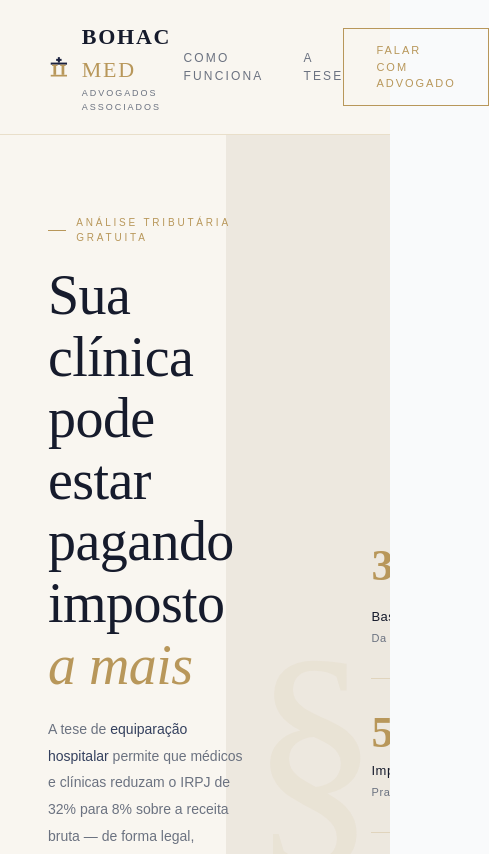
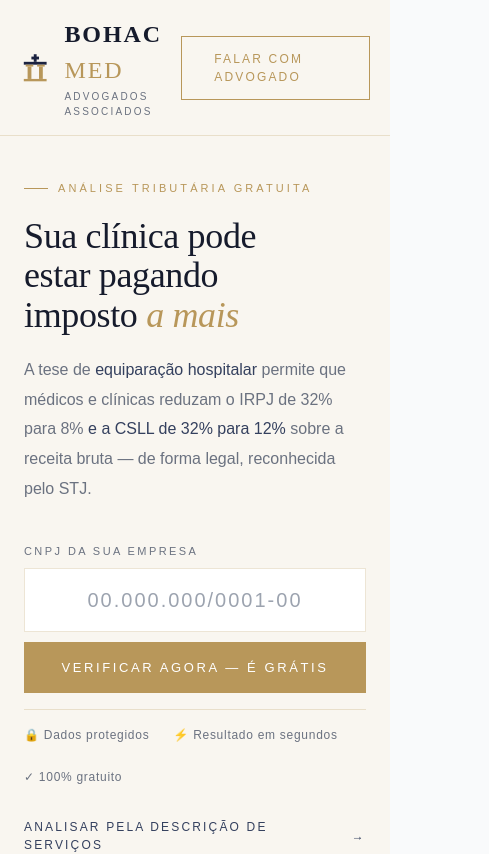
Before and after one commit to BohacAdv/bohac-med, a Next.js app: page / in a window 390 px wide. Shown: the top 854 px of the page, 489 px wide, since content can reach past the window. Built offline with nearby package versions, Linux system fonts and the light colour scheme.

Commit message:
Ajustes visuais da home: alinhamento dos stats, info CSLL, fontes maiores e responsividade mobile

```diff
--- a/src/app/globals.css
+++ b/src/app/globals.css
@@ -32,11 +32,11 @@ body {
   .btn-gold {
     display: inline-block;
     font-family: 'Jost', sans-serif;
-    font-size: 11px;
+    font-size: 12px;
     letter-spacing: 0.2em;
     font-weight: 500;
     text-transform: uppercase;
-    padding: 14px 32px;
+    padding: 15px 32px;
     background: var(--gold);
     color: #fff;
     text-decoration: none;
@@ -49,7 +49,7 @@ body {
 
   .btn-outline-gold {
     display: inline-block;
-    font-size: 11px;
+    font-size: 12px;
     letter-spacing: 0.18em;
     font-weight: 500;
     text-transform: uppercase;
@@ -67,7 +67,7 @@ body {
     display: inline-flex;
     align-items: center;
     gap: 10px;
-    font-size: 10px;
+    font-size: 11px;
     letter-spacing: 0.28em;
     font-weight: 400;
     color: var(--gold);
@@ -88,7 +88,7 @@ body {
     border: 1px solid var(--line);
     background: #fff;
     font-family: 'Jost', sans-serif;
-    font-size: 14px;
+    font-size: 15px;
     font-weight: 300;
     color: var(--dark);
     outline: none;
--- a/src/app/layout.tsx
+++ b/src/app/layout.tsx
@@ -1,4 +1,4 @@
-import type { Metadata } from "next";
+import type { Metadata, Viewport } from "next";
 import { Inter } from "next/font/google";
 import "./globals.css";
 
@@ -16,6 +16,11 @@ export const metadata: Metadata = {
   },
 };
 
+export const viewport: Viewport = {
+  width: "device-width",
+  initialScale: 1,
+};
+
 export default function RootLayout({ children }: { children: React.ReactNode }) {
   return (
     <html lang="pt-BR">
--- a/src/app/page.tsx
+++ b/src/app/page.tsx
@@ -49,29 +49,29 @@ export default function HomePage() {
     <main style={{ background: "var(--cream)", fontFamily: "'Jost', sans-serif", color: "var(--dark)" }}>
 
       {/* ── NAV ── */}
-      <nav style={{
+      <nav className="nav-bar" style={{
         display: "flex", alignItems: "center", justifyContent: "space-between",
         padding: "1.25rem 3rem",
         borderBottom: "1px solid var(--line)",
         background: "var(--cream)",
         position: "sticky", top: 0, zIndex: 10,
       }}>
-        <div style={{ display: "flex", alignItems: "center", gap: 12 }}>
-          <BrandMark size={34} />
+        <div style={{ display: "flex", alignItems: "center", gap: 14 }}>
+          <BrandMark size={46} />
           <div style={{ display: "flex", flexDirection: "column", gap: 1 }}>
-            <span style={{ fontFamily: "'Cormorant Garamond', serif", fontSize: 22, fontWeight: 600, letterSpacing: "0.08em" }}>
+            <span style={{ fontFamily: "'Cormorant Garamond', serif", fontSize: 24, fontWeight: 600, letterSpacing: "0.08em" }}>
               BOHAC <span style={{ fontWeight: 300, color: "var(--gold)" }}>MED</span>
             </span>
-            <span style={{ fontSize: 9, letterSpacing: "0.22em", fontWeight: 300, color: "var(--muted)", textTransform: "uppercase" }}>
+            <span style={{ fontSize: 10, letterSpacing: "0.22em", fontWeight: 300, color: "var(--muted)", textTransform: "uppercase" }}>
               Advogados Associados
             </span>
           </div>
         </div>
-        <div style={{ display: "flex", gap: "2.5rem" }}>
-          <a href="#como-funciona" style={{ fontSize: 12, letterSpacing: "0.18em", fontWeight: 400, color: "var(--muted)", textDecoration: "none", textTransform: "uppercase" }}>
+        <div className="nav-links" style={{ display: "flex", gap: "2.5rem" }}>
+          <a href="#como-funciona" style={{ fontSize: 13, letterSpacing: "0.18em", fontWeight: 400, color: "var(--muted)", textDecoration: "none", textTransform: "uppercase" }}>
             Como funciona
           </a>
-          <a href="#sobre" style={{ fontSize: 12, letterSpacing: "0.18em", fontWeight: 400, color: "var(--muted)", textDecoration: "none", textTransform: "uppercase" }}>
+          <a href="#sobre" style={{ fontSize: 13, letterSpacing: "0.18em", fontWeight: 400, color: "var(--muted)", textDecoration: "none", textTransform: "uppercase" }}>
             A tese
           </a>
         </div>
@@ -86,8 +86,8 @@ export default function HomePage() {
       </nav>
 
       {/* ── HERO ── */}
-      <section style={{
-        minHeight: "calc(100vh - 68px)",
+      <section className="hero-section" style={{
+        minHeight: "calc(100vh - 78px)",
         display: "grid",
         gridTemplateColumns: "1fr 1fr",
         position: "relative",
@@ -95,13 +95,13 @@ export default function HomePage() {
         borderBottom: "1px solid var(--line)",
       }}>
         {/* fundo direito */}
-        <div style={{
+        <div className="hero-bg-panel" style={{
           position: "absolute", right: 0, top: 0, bottom: 0, width: "42%",
           background: "var(--cream-dark)", zIndex: 0,
         }} />
 
         {/* marca d'água */}
-        <div style={{
+        <div className="hero-watermark" style={{
           position: "absolute", right: "6%", top: "50%",
           transform: "translateY(-50%)",
           fontFamily: "'Cormorant Garamond', serif", fontSize: 260, fontWeight: 300,
@@ -110,7 +110,7 @@ export default function HomePage() {
         }}>§</div>
 
         {/* coluna esquerda */}
-        <div style={{
+        <div className="hero-left" style={{
           position: "relative", zIndex: 1,
           display: "flex", flexDirection: "column", justifyContent: "center",
           padding: "5rem 3.5rem 5rem 3rem",
@@ -118,7 +118,7 @@ export default function HomePage() {
           <div className="section-tag-el" style={{ marginBottom: "1.25rem" }}>Análise tributária gratuita</div>
           <h1 style={{
             fontFamily: "'Cormorant Garamond', serif",
-            fontSize: 56,
+            fontSize: "clamp(36px, 6vw, 60px)",
             fontWeight: 300,
             lineHeight: 1.1,
             marginBottom: "1.25rem",
@@ -128,15 +128,16 @@ export default function HomePage() {
             estar pagando<br />
             imposto <em style={{ fontStyle: "italic", color: "var(--gold)" }}>a mais</em>
           </h1>
-          <p style={{ fontSize: 14, fontWeight: 300, lineHeight: 1.9, color: "var(--muted)", maxWidth: 420, marginBottom: "2.5rem" }}>
+          <p style={{ fontSize: 16, fontWeight: 300, lineHeight: 1.85, color: "var(--muted)", maxWidth: 460, marginBottom: "2.5rem" }}>
             A tese de <strong style={{ fontWeight: 500, color: "var(--mid)" }}>equiparação hospitalar</strong> permite que médicos
-            e clínicas reduzam o IRPJ de 32% para 8% sobre a receita bruta — de forma legal, reconhecida pelo STJ.
+            e clínicas reduzam o IRPJ de 32% para 8% <strong style={{ fontWeight: 500, color: "var(--mid)" }}>e a CSLL de 32% para 12%</strong> sobre
+            a receita bruta — de forma legal, reconhecida pelo STJ.
           </p>
 
           {/* Formulário CNPJ */}
           <form onSubmit={handleAnalisar} style={{ maxWidth: 460 }}>
             <label style={{
-              display: "block", fontSize: 10, letterSpacing: "0.22em",
+              display: "block", fontSize: 11, letterSpacing: "0.22em",
               color: "var(--muted)", textTransform: "uppercase", marginBottom: 8,
             }}>
               CNPJ da sua empresa
@@ -152,12 +153,12 @@ export default function HomePage() {
               maxLength={18}
               disabled={carregando}
             />
-            {erro && <p style={{ fontSize: 12, color: "#b91c1c", marginTop: 8 }}>{erro}</p>}
+            {erro && <p style={{ fontSize: 13, color: "#b91c1c", marginTop: 8 }}>{erro}</p>}
             <button
               type="submit"
               disabled={carregando}
               className="btn-gold"
-              style={{ width: "100%", textAlign: "center", marginTop: 10, padding: "16px 32px", fontSize: 12 }}
+              style={{ width: "100%", textAlign: "center", marginTop: 10, padding: "16px 32px", fontSize: 13 }}
             >
               {carregando ? (
                 <span style={{ display: "flex", alignItems: "center", justifyContent: "center", gap: 8 }}>
@@ -174,16 +175,17 @@ export default function HomePage() {
             </button>
 
             {/* Trust bar */}
-            <div style={{
+            <div className="trust-bar" style={{
               display: "flex", gap: "1.5rem", marginTop: "1rem",
               paddingTop: "1rem", borderTop: "1px solid var(--line)",
+              flexWrap: "wrap",
             }}>
               {[
                 { icon: "🔒", texto: "Dados protegidos" },
                 { icon: "⚡", texto: "Resultado em segundos" },
                 { icon: "✓", texto: "100% gratuito" },
               ].map(({ icon, texto }) => (
-                <span key={texto} style={{ fontSize: 11, color: "var(--muted)", letterSpacing: "0.06em", display: "flex", alignItems: "center", gap: 5 }}>
+                <span key={texto} style={{ fontSize: 12, color: "var(--muted)", letterSpacing: "0.06em", display: "flex", alignItems: "center", gap: 5 }}>
                   {icon} {texto}
                 </span>
               ))}
@@ -192,7 +194,7 @@ export default function HomePage() {
 
           <div style={{ marginTop: "1.75rem" }}>
             <a href="/analise" style={{
-              fontSize: 11, letterSpacing: "0.18em", fontWeight: 400, textTransform: "uppercase",
+              fontSize: 12, letterSpacing: "0.18em", fontWeight: 400, textTransform: "uppercase",
               color: "var(--mid)", textDecoration: "none", display: "inline-flex", alignItems: "center", gap: 8,
               borderBottom: "1px solid var(--line)", paddingBottom: 2,
             }}>
@@ -202,17 +204,18 @@ export default function HomePage() {
         </div>
 
         {/* coluna direita — stats */}
-        <div style={{
+        <div className="hero-right" style={{
           position: "relative", zIndex: 1,
           display: "flex", flexDirection: "column", justifyContent: "center",
-          padding: "5rem 3rem 5rem 4rem",
+          paddingTop: "5rem", paddingRight: "3rem", paddingBottom: "5rem",
+          paddingLeft: "calc(16% + 1.5rem)",
         }}>
           {[
             {
               num: "32→8%",
-              detalhe: "de redução",
-              label: "Base de cálculo do IRPJ",
-              sub: "Da receita bruta, não do lucro",
+              detalhe: "de redução · IRPJ",
+              label: "Redução do IRPJ e da CSLL",
+              sub: "IRPJ: de 32% para 8% · CSLL: de 32% para 12% — sobre a receita bruta, não o lucro",
             },
             {
               num: "5 anos",
@@ -229,25 +232,25 @@ export default function HomePage() {
           ].map(({ num, detalhe, label, sub }, i) => (
             <div key={i}>
               {i > 0 && <div style={{ height: 1, background: "var(--line)", margin: "2rem 0" }} />}
-              <div style={{ display: "flex", alignItems: "baseline", gap: 10, marginBottom: 6 }}>
+              <div style={{ display: "flex", alignItems: "baseline", gap: 10, marginBottom: 6, flexWrap: "wrap" }}>
                 <span style={{
                   fontFamily: "'Cormorant Garamond', serif",
-                  fontSize: 44, fontWeight: 600,
+                  fontSize: 48, fontWeight: 600,
                   color: "var(--gold)", lineHeight: 1,
                 }}>
                   {num}
                 </span>
                 <span style={{
-                  fontSize: 11, letterSpacing: "0.14em",
+                  fontSize: 12, letterSpacing: "0.14em",
                   color: "var(--gold-dark)", textTransform: "uppercase", fontWeight: 500,
                 }}>
                   {detalhe}
                 </span>
               </div>
-              <div style={{ fontSize: 13, fontWeight: 500, color: "var(--dark)", letterSpacing: "0.04em", marginBottom: 3 }}>
+              <div style={{ fontSize: 14, fontWeight: 500, color: "var(--dark)", letterSpacing: "0.04em", marginBottom: 4 }}>
                 {label}
               </div>
-              <div style={{ fontSize: 11, color: "var(--muted)", letterSpacing: "0.06em" }}>
+              <div style={{ fontSize: 12, color: "var(--muted)", letterSpacing: "0.04em", lineHeight: 1.6, maxWidth: 320 }}>
                 {sub}
               </div>
             </div>
@@ -263,23 +266,23 @@ export default function HomePage() {
         flexWrap: "wrap",
       }}>
         {[
-          "⚖️  Art. 15, §1°, III, \"a\" — Lei 9.249/95",
+          "⚖️  Arts. 15 e 20, Lei 9.249/95 — IRPJ e CSLL",
           "🏛️  STJ — Recurso Repetitivo Tema 217",
           "🏥  38 CNAEs elegíveis — Divisão 86 IBGE",
         ].map(item => (
-          <span key={item} style={{ fontSize: 11, letterSpacing: "0.12em", color: "rgba(245,240,232,0.45)", fontWeight: 300 }}>
+          <span key={item} style={{ fontSize: 12, letterSpacing: "0.1em", color: "rgba(245,240,232,0.45)", fontWeight: 300 }}>
             {item}
           </span>
         ))}
       </div>
 
       {/* ── O QUE É A TESE ── */}
-      <section id="sobre" style={{ padding: "6rem 3rem", borderBottom: "1px solid var(--line)" }}>
+      <section id="sobre" className="content-section" style={{ padding: "6rem 3rem", borderBottom: "1px solid var(--line)" }}>
         <div className="section-tag-el">A tese tributária</div>
-        <h2 style={{ fontFamily: "'Cormorant Garamond', serif", fontSize: 40, fontWeight: 300, marginBottom: "4rem", maxWidth: 560 }}>
+        <h2 style={{ fontFamily: "'Cormorant Garamond', serif", fontSize: "clamp(30px, 4vw, 44px)", fontWeight: 300, marginBottom: "4rem", maxWidth: 560 }}>
           O que é a <em style={{ fontStyle: "italic" }}>equiparação hospitalar</em>?
         </h2>
-        <div style={{ display: "grid", gridTemplateColumns: "repeat(3, 1fr)", gap: "1.5px", background: "var(--line)", border: "1px solid var(--line)" }}>
+        <div className="tese-grid" style={{ display: "grid", gridTemplateColumns: "repeat(3, 1fr)", gap: "1.5px", background: "var(--line)", border: "1px solid var(--line)" }}>
           {[
             {
               icon: "⚖️",
@@ -289,7 +292,7 @@ export default function HomePage() {
             {
               icon: "📉",
               titulo: "Redução real de impostos",
-              texto: "A base de cálculo do IRPJ cai de 32% para 8% sobre a receita bruta. Para uma clínica com R$500 mil de faturamento anual, isso pode representar mais de R$60 mil de economia.",
+              texto: "A base de cálculo do IRPJ cai de 32% para 8% e a da CSLL de 32% para 12% sobre a receita bruta. Para uma clínica com R$500 mil de faturamento anual, isso pode representar mais de R$60 mil de economia.",
             },
             {
               icon: "🏥",
@@ -299,21 +302,21 @@ export default function HomePage() {
           ].map(({ icon, titulo, texto }) => (
             <div key={titulo} style={{ background: "var(--cream)", padding: "2.5rem 2rem" }}>
               <div style={{
-                width: 36, height: 36, border: "1px solid var(--gold)",
+                width: 56, height: 56, border: "1px solid var(--gold)",
                 display: "flex", alignItems: "center", justifyContent: "center",
-                marginBottom: "1.25rem", fontSize: 18,
+                marginBottom: "1.25rem", fontSize: 28,
               }}>{icon}</div>
-              <div style={{ fontFamily: "'Cormorant Garamond', serif", fontSize: 18, fontWeight: 600, marginBottom: "0.75rem" }}>
+              <div style={{ fontFamily: "'Cormorant Garamond', serif", fontSize: 20, fontWeight: 600, marginBottom: "0.75rem" }}>
                 {titulo}
               </div>
-              <p style={{ fontSize: 13, fontWeight: 300, lineHeight: 1.85, color: "var(--muted)" }}>{texto}</p>
+              <p style={{ fontSize: 15, fontWeight: 300, lineHeight: 1.8, color: "var(--muted)" }}>{texto}</p>
             </div>
           ))}
         </div>
       </section>
 
       {/* ── COMO FUNCIONA ── */}
-      <section id="como-funciona" style={{ padding: "6rem 3rem", background: "var(--dark)" }}>
+      <section id="como-funciona" className="content-section" style={{ padding: "6rem 3rem", background: "var(--dark)" }}>
         <div style={{ position: "relative" }}>
           <div style={{
             position: "absolute", right: -60, top: -60,
@@ -322,16 +325,16 @@ export default function HomePage() {
           }}>B</div>
           <div style={{
             display: "inline-flex", alignItems: "center", gap: 10,
-            fontSize: 10, letterSpacing: "0.28em", fontWeight: 400,
+            fontSize: 11, letterSpacing: "0.28em", fontWeight: 400,
             color: "var(--gold-light)", textTransform: "uppercase", marginBottom: "1rem",
           }}>
             <span style={{ display: "block", width: 24, height: 1, background: "var(--gold-light)" }} />
             Como funciona
           </div>
-          <h2 style={{ fontFamily: "'Cormorant Garamond', serif", fontSize: 40, fontWeight: 300, color: "#F5F0E8", marginBottom: "4rem" }}>
+          <h2 style={{ fontFamily: "'Cormorant Garamond', serif", fontSize: "clamp(30px, 4vw, 44px)", fontWeight: 300, color: "#F5F0E8", marginBottom: "4rem" }}>
             Análise em <em style={{ fontStyle: "italic", color: "var(--gold-light)" }}>menos de 10 segundos</em>
           </h2>
-          <div style={{ display: "grid", gridTemplateColumns: "repeat(4, 1fr)", gap: "2rem" }}>
+          <div className="funciona-grid" style={{ display: "grid", gridTemplateColumns: "repeat(4, 1fr)", gap: "2rem" }}>
             {[
               { num: "01", titulo: "Informe o CNPJ", texto: "Digite o CNPJ da sua clínica ou empresa médica. Consultamos os dados diretamente na Receita Federal." },
               { num: "02", titulo: "Análise automática", texto: "Verificamos os CNAEs cadastrados e os comparamos com a lista de atividades elegíveis para a tese." },
@@ -340,8 +343,8 @@ export default function HomePage() {
             ].map(({ num, titulo, texto }) => (
               <div key={num} style={{ borderTop: "1px solid rgba(184,151,90,0.4)", paddingTop: "2rem" }}>
                 <div style={{ fontFamily: "'Cormorant Garamond', serif", fontSize: 40, fontWeight: 300, color: "rgba(184,151,90,0.35)", lineHeight: 1, marginBottom: "1rem" }}>{num}</div>
-                <div style={{ fontFamily: "'Cormorant Garamond', serif", fontSize: 17, fontWeight: 400, color: "#F5F0E8", marginBottom: "0.6rem" }}>{titulo}</div>
-                <p style={{ fontSize: 13, fontWeight: 300, lineHeight: 1.8, color: "rgba(245,240,232,0.5)" }}>{texto}</p>
+                <div style={{ fontFamily: "'Cormorant Garamond', serif", fontSize: 19, fontWeight: 400, color: "#F5F0E8", marginBottom: "0.6rem" }}>{titulo}</div>
+                <p style={{ fontSize: 15, fontWeight: 300, lineHeight: 1.8, color: "rgba(245,240,232,0.5)" }}>{texto}</p>
               </div>
             ))}
           </div>
@@ -349,15 +352,15 @@ export default function HomePage() {
       </section>
 
       {/* ── CTA BAND ── */}
-      <div style={{
+      <div className="cta-band" style={{
         background: "var(--gold)", padding: "4rem 3rem",
         display: "flex", alignItems: "center", justifyContent: "space-between", gap: "2rem",
       }}>
         <div>
-          <div style={{ fontFamily: "'Cormorant Garamond', serif", fontSize: 32, fontWeight: 300, color: "#fff", marginBottom: "0.5rem" }}>
+          <div style={{ fontFamily: "'Cormorant Garamond', serif", fontSize: 34, fontWeight: 300, color: "#fff", marginBottom: "0.5rem" }}>
             Verifique agora se sua clínica tem esse direito.
           </div>
-          <div style={{ fontFamily: "'Cormorant Garamond', serif", fontSize: 20, fontWeight: 300, color: "rgba(255,255,255,0.75)", fontStyle: "italic" }}>
+          <div style={{ fontFamily: "'Cormorant Garamond', serif", fontSize: 22, fontWeight: 300, color: "rgba(255,255,255,0.75)", fontStyle: "italic" }}>
             A análise é gratuita e leva menos de 10 segundos.
           </div>
         </div>
@@ -367,7 +370,7 @@ export default function HomePage() {
           style={{
             flexShrink: 0, padding: "16px 40px",
             border: "1px solid #fff", color: "#fff",
-            fontFamily: "'Jost', sans-serif", fontSize: 11, letterSpacing: "0.2em", fontWeight: 500,
+            fontFamily: "'Jost', sans-serif", fontSize: 12, letterSpacing: "0.2em", fontWeight: 500,
             textTransform: "uppercase", textDecoration: "none",
             transition: "all 0.25s", whiteSpace: "nowrap",
           }}
@@ -382,17 +385,17 @@ export default function HomePage() {
       <footer style={{
         background: "var(--dark)", padding: "3rem",
       }}>
-        <div style={{ display: "flex", alignItems: "flex-start", justifyContent: "space-between", marginBottom: "2rem" }}>
-          <div style={{ display: "flex", alignItems: "flex-start", gap: 14 }}>
-            <BrandMark size={32} tone="onDark" />
+        <div className="footer-top" style={{ display: "flex", alignItems: "flex-start", justifyContent: "space-between", marginBottom: "2rem", gap: "2rem" }}>
+          <div style={{ display: "flex", alignItems: "flex-start", gap: 16 }}>
+            <BrandMark size={40} tone="onDark" />
             <div>
-              <div style={{ fontFamily: "'Cormorant Garamond', serif", fontSize: 18, fontWeight: 600, letterSpacing: "0.08em", color: "#F5F0E8" }}>
+              <div style={{ fontFamily: "'Cormorant Garamond', serif", fontSize: 19, fontWeight: 600, letterSpacing: "0.08em", color: "#F5F0E8" }}>
                 BOHAC MED
               </div>
-              <div style={{ fontSize: 9, letterSpacing: "0.22em", fontWeight: 300, color: "var(--gold-light)", textTransform: "uppercase", marginTop: 2 }}>
+              <div style={{ fontSize: 10, letterSpacing: "0.22em", fontWeight: 300, color: "var(--gold-light)", textTransform: "uppercase", marginTop: 2 }}>
                 Advogados Associados · Setor Médico
               </div>
-              <div style={{ fontSize: 10, letterSpacing: "0.1em", color: "rgba(245,240,232,0.35)", marginTop: 8 }}>
+              <div style={{ fontSize: 11, letterSpacing: "0.08em", color: "rgba(245,240,232,0.35)", marginTop: 8 }}>
                 CNPJ: 39.293.156/0001-43 — Bohac Sociedade de Advogados
               </div>
             </div>
@@ -403,26 +406,68 @@ export default function HomePage() {
               { label: "Email", valor: "contato@bohacadvocacia.com.br" },
               { label: "Instagram", valor: "@bohac.advocacia" },
             ].map(({ label, valor }) => (
-              <span key={valor} style={{ fontSize: 11, letterSpacing: "0.08em", color: "rgba(245,240,232,0.4)" }}>
+              <span key={valor} style={{ fontSize: 12, letterSpacing: "0.06em", color: "rgba(245,240,232,0.4)" }}>
                 <span style={{ color: "rgba(245,240,232,0.25)", marginRight: 6 }}>{label}</span>{valor}
               </span>
             ))}
           </div>
         </div>
         <div style={{ borderTop: "1px solid rgba(184,151,90,0.15)", paddingTop: "1.5rem", display: "flex", alignItems: "center", justifyContent: "space-between", flexWrap: "wrap", gap: "1rem" }}>
-          <p style={{ fontSize: 10, color: "rgba(245,240,232,0.25)", letterSpacing: "0.06em", lineHeight: 1.7 }}>
+          <p style={{ fontSize: 11, color: "rgba(245,240,232,0.25)", letterSpacing: "0.05em", lineHeight: 1.7 }}>
             © {new Date().getFullYear()} Bohac Sociedade de Advogados — CNPJ 39.293.156/0001-43. Bohac Med é um serviço de triagem automatizada com fins informativos. Não constitui parecer jurídico. OAB/SP. Todos os direitos reservados.
           </p>
           <div style={{ display: "flex", gap: "1.5rem" }}>
-            <a href="/privacidade" style={{ fontSize: 10, color: "rgba(245,240,232,0.35)", letterSpacing: "0.08em", textDecoration: "none" }}>
+            <a href="/privacidade" style={{ fontSize: 11, color: "rgba(245,240,232,0.35)", letterSpacing: "0.06em", textDecoration: "none" }}>
               Política de Privacidade
             </a>
-            <a href="/termos" style={{ fontSize: 10, color: "rgba(245,240,232,0.35)", letterSpacing: "0.08em", textDecoration: "none" }}>
+            <a href="/termos" style={{ fontSize: 11, color: "rgba(245,240,232,0.35)", letterSpacing: "0.06em", textDecoration: "none" }}>
               Termos de Uso
             </a>
           </div>
         </div>
       </footer>
+
+      <style jsx>{`
+        @media (max-width: 860px) {
+          .nav-bar { padding: 1rem 1.25rem !important; }
+          .nav-links { display: none !important; }
+
+          .hero-section {
+            grid-template-columns: 1fr !important;
+            min-height: auto !important;
+          }
+          .hero-bg-panel, .hero-watermark { display: none !important; }
+          .hero-left {
+            padding: 2.75rem 1.5rem 2.5rem 1.5rem !important;
+          }
+          .hero-right {
+            padding: 2.5rem 1.5rem 3rem 1.5rem !important;
+            background: var(--cream-dark);
+            border-top: 1px solid var(--line);
+          }
+
+          .content-section { padding: 3.5rem 1.5rem !important; }
+          .tese-grid { grid-template-columns: 1fr !important; }
+          .funciona-grid { grid-template-columns: 1fr 1fr !important; gap: 2rem 1.25rem !important; }
+
+          .cta-band {
+            flex-direction: column !important;
+            align-items: flex-start !important;
+            padding: 3rem 1.5rem !important;
+          }
+          .cta-band a { width: 100%; text-align: center; }
+
+          .footer-top {
+            flex-direction: column !important;
+            align-items: flex-start !important;
+          }
+          .footer-top > div:last-child { align-items: flex-start !important; }
+        }
+
+        @media (max-width: 520px) {
+          .funciona-grid { grid-template-columns: 1fr !important; }
+        }
+      `}</style>
     </main>
   );
 }
```
